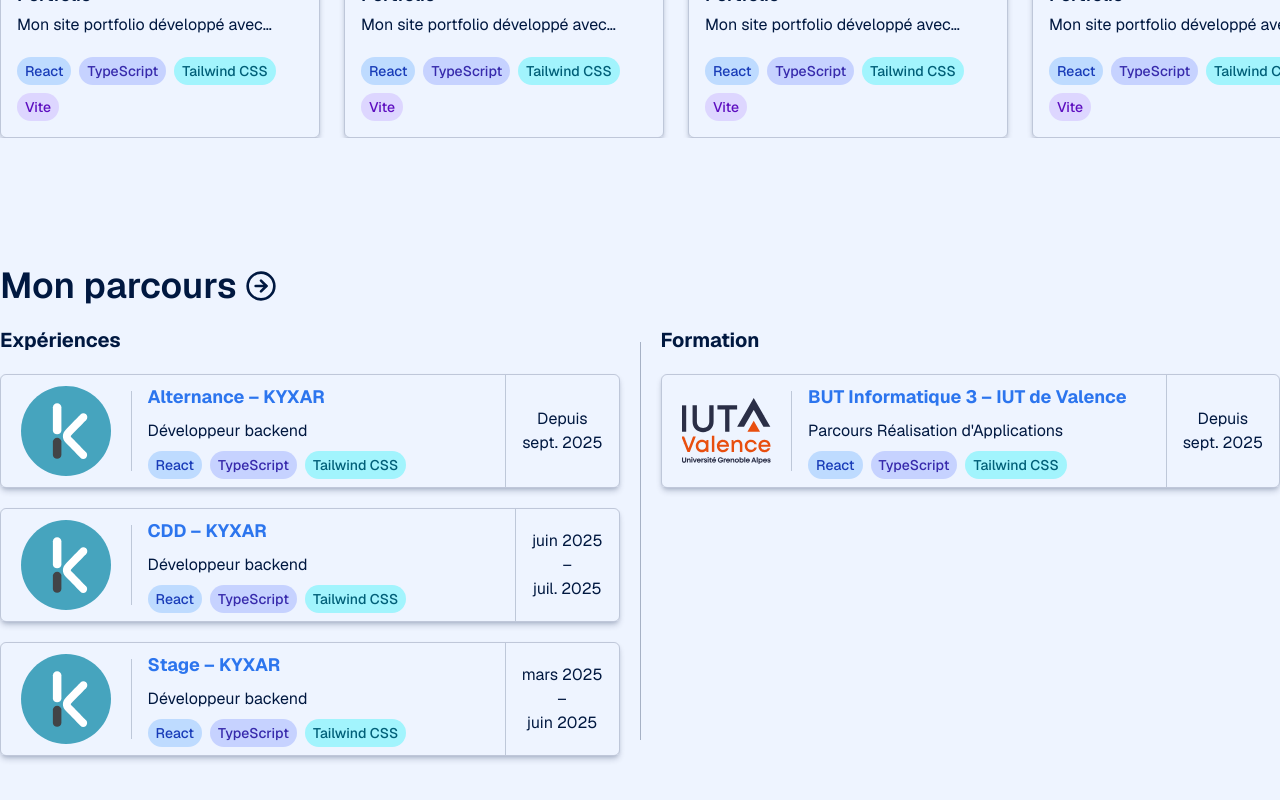
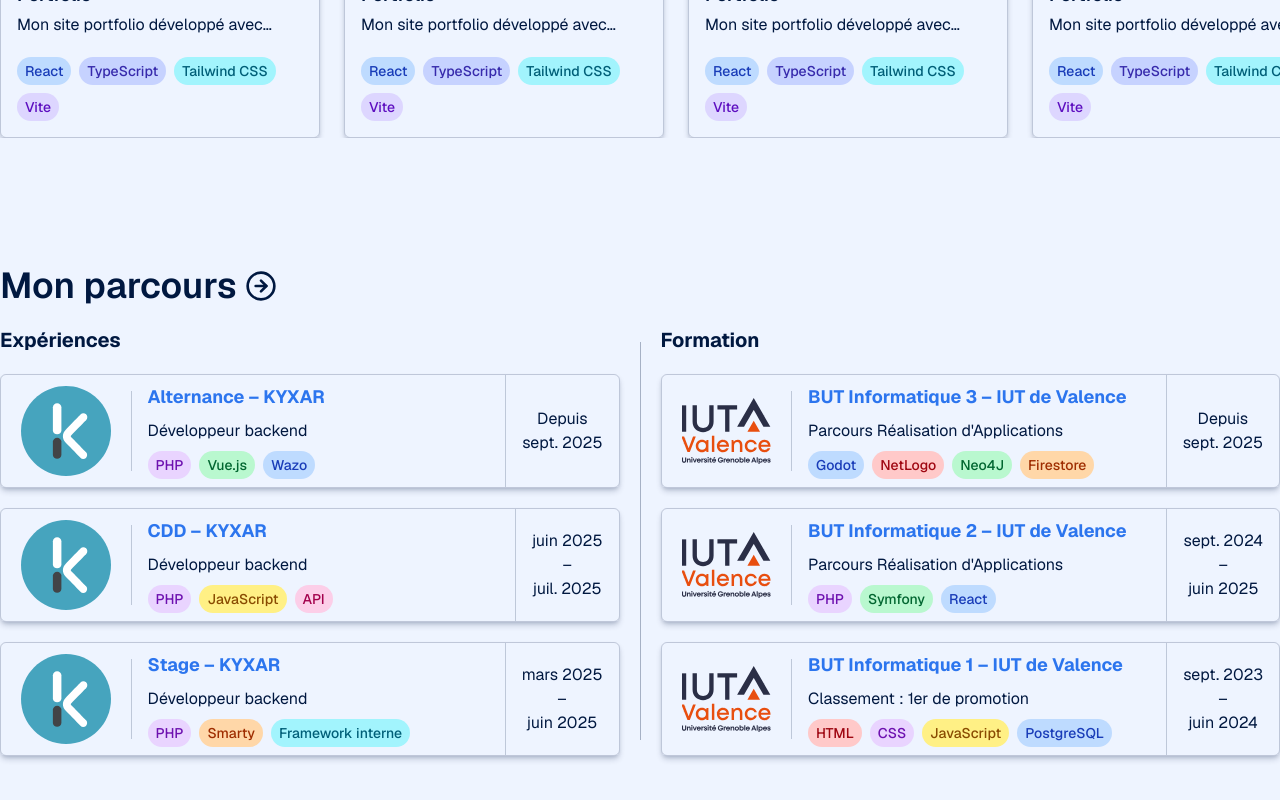
Before and after one commit to Yoan-CHALENCON/site, a React (Vite) app: page / in a window 1280 px wide. Shown: the part 1893-2693 px from the top of the page. Built offline with nearby package versions, Linux system fonts and the light colour scheme.

Commit message:
✨ Change date format for experiences

```diff
--- a/src/ components/ExperienceCard.tsx
+++ b/src/ components/ExperienceCard.tsx
@@ -14,6 +14,24 @@ type Props = {
 };
 
 export default function ExperienceCard(props: Props) {
+  const formater = new Intl.DateTimeFormat("fr-FR", {
+    month: "short",
+    year: "numeric",
+  });
+
+  const [startDateMonth, startDateYear] = props.startDate.split("/");
+  const [endDateMonth, endDateYear] = props.endDate?.split("/") || [];
+
+  const startDateFormatted = formater.format(
+    new Date(parseInt(startDateYear), parseInt(startDateMonth) - 1),
+  );
+
+  const endDateFormatted = props.endDate
+    ? formater.format(
+        new Date(parseInt(endDateYear), parseInt(endDateMonth) - 1),
+      )
+    : null;
+
   return (
     <Link
       to={props.href}
@@ -44,14 +62,14 @@ export default function ExperienceCard(props: Props) {
       <div className="flex shrink-0 flex-col items-center justify-center py-2">
         {props.endDate ? (
           <>
-            <p className="whitespace-nowrap">{props.startDate}</p>
+            <p className="whitespace-nowrap">{startDateFormatted}</p>
             <p>&ndash;</p>
-            <p className="whitespace-nowrap">{props.endDate}</p>
+            <p className="whitespace-nowrap">{endDateFormatted}</p>
           </>
         ) : (
           <>
             <p>Depuis</p>
-            <p className="whitespace-nowrap">{props.startDate}</p>
+            <p className="whitespace-nowrap">{startDateFormatted}</p>
           </>
         )}
       </div>
--- a/src/ components/ExperiencesSection.tsx
+++ b/src/ components/ExperiencesSection.tsx
@@ -20,6 +20,17 @@ export default function ExperiencesSection() {
           <h3 className="text-xl font-bold">Expériences</h3>
           {experiences
             .filter((experience) => experience.path.startsWith("/experiences"))
+            .sort((a, b) => {
+              const [aEndMonth, aEndYear] = a.endDate?.split("/") || [];
+              const [bEndMonth, bEndYear] = b.endDate?.split("/") || [];
+              const dateA = a.endDate
+                ? new Date(parseInt(aEndYear), parseInt(aEndMonth) - 1)
+                : new Date();
+              const dateB = b.endDate
+                ? new Date(parseInt(bEndYear), parseInt(bEndMonth) - 1)
+                : new Date();
+              return dateB.getTime() - dateA.getTime();
+            })
             .map((experience) => (
               <ExperienceCard
                 key={experience.id}
@@ -39,6 +50,17 @@ export default function ExperiencesSection() {
           <h3 className="text-xl font-bold">Formation</h3>
           {experiences
             .filter((experience) => experience.path.startsWith("/formation"))
+            .sort((a, b) => {
+              const [aEndMonth, aEndYear] = a.endDate?.split("/") || [];
+              const [bEndMonth, bEndYear] = b.endDate?.split("/") || [];
+              const dateA = a.endDate
+                ? new Date(parseInt(aEndYear), parseInt(aEndMonth) - 1)
+                : new Date();
+              const dateB = b.endDate
+                ? new Date(parseInt(bEndYear), parseInt(bEndMonth) - 1)
+                : new Date();
+              return dateB.getTime() - dateA.getTime();
+            })
             .map((experience) => (
               <ExperienceCard
                 key={experience.id}
--- a/src/data/experiences.ts
+++ b/src/data/experiences.ts
@@ -22,12 +22,12 @@ export const experiences: Experience[] = [
     subtitle: "Développeur backend",
     companyName: "KYXAR",
     companyLogo: kyxar,
-    startDate: "sept. 2025",
+    startDate: "09/2025",
     href: "/experiences/alternance-kyxar",
     tags: [
-      { label: "React", color: "blue" },
-      { label: "TypeScript", color: "indigo" },
-      { label: "Tailwind CSS", color: "cyan" },
+      { label: "PHP", color: "purple" },
+      { label: "Vue.js", color: "green" },
+      { label: "Wazo", color: "blue" },
     ],
     path: "/experiences/kyxar",
   },
@@ -37,13 +37,13 @@ export const experiences: Experience[] = [
     subtitle: "Développeur backend",
     companyName: "KYXAR",
     companyLogo: kyxar,
-    startDate: "juin 2025",
-    endDate: "juil. 2025",
+    startDate: "06/2025",
+    endDate: "07/2025",
     href: "/experiences/cdd-kyxar",
     tags: [
-      { label: "React", color: "blue" },
-      { label: "TypeScript", color: "indigo" },
-      { label: "Tailwind CSS", color: "cyan" },
+      { label: "PHP", color: "purple" },
+      { label: "JavaScript", color: "yellow" },
+      { label: "API", color: "pink" },
     ],
     path: "/experiences/kyxar",
   },
@@ -53,15 +53,48 @@ export const experiences: Experience[] = [
     subtitle: "Développeur backend",
     companyName: "KYXAR",
     companyLogo: kyxar,
-    startDate: "mars 2025",
-    endDate: "juin 2025",
+    startDate: "03/2025",
+    endDate: "06/2025",
     href: "/experiences/stage-kyxar",
     tags: [
-      { label: "React", color: "blue" },
-      { label: "TypeScript", color: "indigo" },
-      { label: "Tailwind CSS", color: "cyan" },
+      { label: "PHP", color: "purple" },
+      { label: "Smarty", color: "orange" },
+      { label: "Framework interne", color: "cyan" },
     ],
     path: "/experiences/kyxar",
+  },
+  {
+    id: "but-info1",
+    title: "BUT Informatique 1",
+    subtitle: "Classement : 1er de promotion",
+    companyName: "IUT de Valence",
+    companyLogo: iut_valence,
+    startDate: "09/2023",
+    endDate: "06/2024",
+    href: "/experiences/but-info1",
+    tags: [
+      { label: "HTML", color: "red" },
+      { label: "CSS", color: "purple" },
+      { label: "JavaScript", color: "yellow" },
+      { label: "PostgreSQL", color: "blue" },
+    ],
+    path: "/formation/iut",
+  },
+  {
+    id: "but-info2",
+    title: "BUT Informatique 2",
+    subtitle: "Parcours Réalisation d'Applications",
+    companyName: "IUT de Valence",
+    companyLogo: iut_valence,
+    startDate: "09/2024",
+    endDate: "06/2025",
+    href: "/experiences/but-info2",
+    tags: [
+      { label: "PHP", color: "purple" },
+      { label: "Symfony", color: "green" },
+      { label: "React", color: "blue" },
+    ],
+    path: "/formation/iut",
   },
   {
     id: "but-info3",
@@ -69,12 +102,13 @@ export const experiences: Experience[] = [
     subtitle: "Parcours Réalisation d'Applications",
     companyName: "IUT de Valence",
     companyLogo: iut_valence,
-    startDate: "sept. 2025",
+    startDate: "09/2025",
     href: "/experiences/but-info3",
     tags: [
-      { label: "React", color: "blue" },
-      { label: "TypeScript", color: "indigo" },
-      { label: "Tailwind CSS", color: "cyan" },
+      { label: "Godot", color: "blue" },
+      { label: "NetLogo", color: "red" },
+      { label: "Neo4J", color: "green" },
+      { label: "Firestore", color: "orange" },
     ],
     path: "/formation/iut",
   },
```
